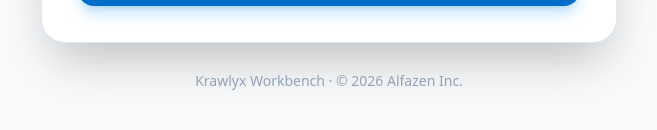
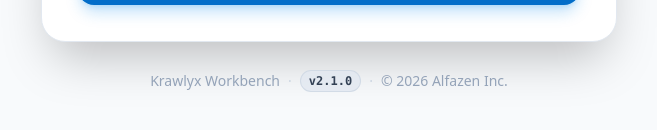
Before and after one commit to marcuz-apl/Krawlyx, a React (Vite) app in the folder frontend/: page /login in a window 1280 px wide. Shown: the part 632-762 px from the top of the page, without its empty margins (311-968 px from the left). Built offline with nearby package versions, Linux system fonts and the light colour scheme; no server answers.

Commit message:
v2.1.1+2609048 feat(ui): display dynamic version build badge in login footer

```diff
--- a/frontend/src/pages/LoginPage.tsx
+++ b/frontend/src/pages/LoginPage.tsx
@@ -1,7 +1,9 @@
 import React, { useEffect, useState } from "react";
 import { useLocation, useNavigate } from "react-router-dom";
+import { useQuery } from "@tanstack/react-query";
 import { Bug, Lock, User, ArrowRight, ShieldCheck, Zap, Sparkles } from "lucide-react";
 import { useLogin } from "@/hooks/useAuth";
+import { api } from "@/lib/api/client";
 
 interface LocationState {
   from?: { pathname: string };
@@ -33,6 +35,13 @@ export function LoginPage() {
   const [username, setUsername] = useState("");
   const [password, setPassword] = useState("");
   const [sloganIndex, setSloganIndex] = useState(0);
+
+  const { data: healthData } = useQuery({
+    queryKey: ["health"],
+    queryFn: () => api.health(),
+    staleTime: 60000,
+  });
+  const version = healthData?.version || "v2.1.0";
 
   useEffect(() => {
     setUsername("");
@@ -187,8 +196,14 @@ export function LoginPage() {
           </button>
         </form>
 
-        <div className="text-center mt-7 text-xs sm:text-sm text-slate-400 dark:text-slate-500 font-medium">
-          Krawlyx Workbench · © {new Date().getFullYear()} Alfazen Inc.
+        <div className="flex flex-wrap items-center justify-center gap-2 mt-7 text-xs sm:text-sm text-slate-400 dark:text-slate-500 font-medium">
+          <span>Krawlyx Workbench</span>
+          <span className="text-slate-300 dark:text-slate-700">·</span>
+          <span className="inline-flex items-center px-2 py-0.5 rounded-full font-mono text-xs font-semibold bg-slate-200/80 dark:bg-slate-800/80 text-slate-700 dark:text-slate-300 border border-slate-300/70 dark:border-slate-700/70 shadow-xs">
+            {version}
+          </span>
+          <span className="text-slate-300 dark:text-slate-700">·</span>
+          <span>© {new Date().getFullYear()} Alfazen Inc.</span>
         </div>
       </div>
     </div>
```
Also changed, not shown: 1 other file (tests, documents, lock files or other folders).
